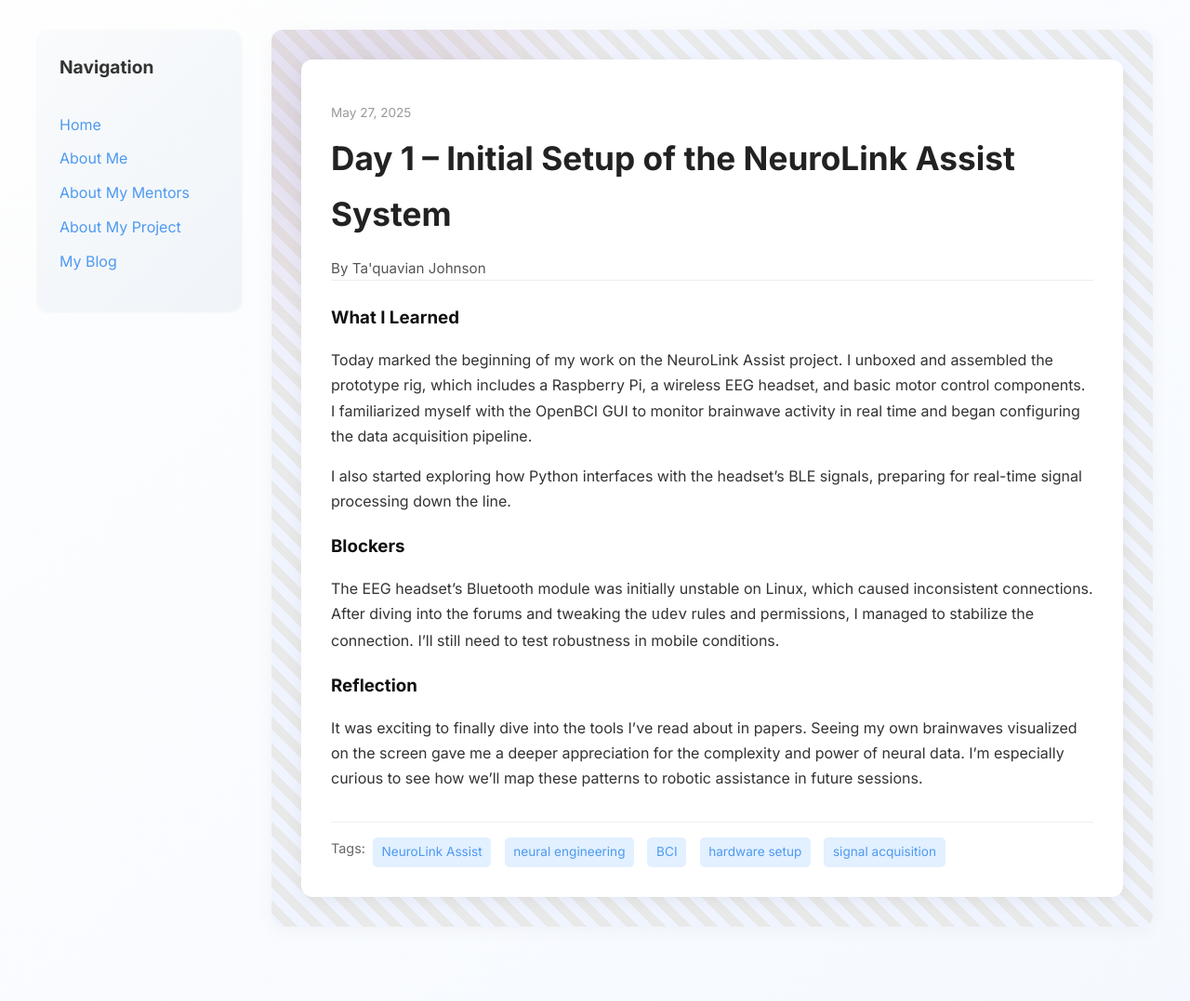
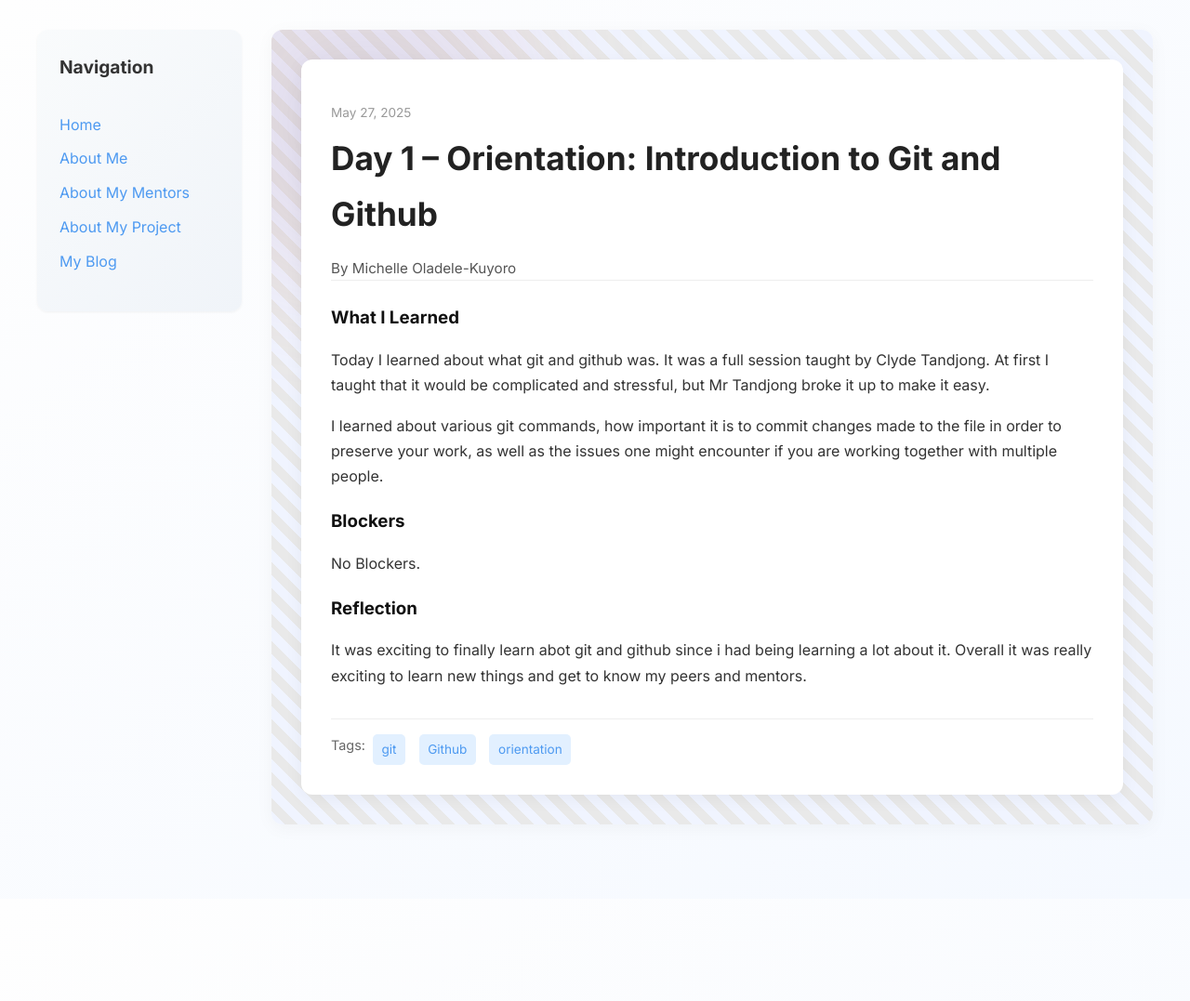
Before and after one commit to Miola585/Miola585.github.io, a Jekyll site: the page built from _posts/2025-05-27-day-1.md, in a window 1280 px wide. Shown: the whole page at 93% size. Built offline with Jekyll 4.4.1, drawn with Linux system fonts in a browser that asks for light colours; after the commit the page ends 967 px from its top, so only the background shows below that.

Commit message:
Update 2025-05-27-day-1.md

```diff
--- a/_posts/2025-05-27-day-1.md
+++ b/_posts/2025-05-27-day-1.md
@@ -1,19 +1,19 @@
 ---
 layout: post
-title: "Day 1 – Initial Setup of the NeuroLink Assist System"
+title: "Day 1 – Orientation: Introduction to Git and Github"
 date: 2025-05-27
-author: Ta'quavian Johnson
+author: Michelle Oladele-Kuyoro
 permalink: /day1.html
-tags: ["NeuroLink Assist", "neural engineering", "BCI", "hardware setup", "signal acquisition"]
+tags: ["git", "Github", "orientation"]
 
 what_i_learned: |
-  Today marked the beginning of my work on the NeuroLink Assist project. I unboxed and assembled the prototype rig, which includes a Raspberry Pi, a wireless EEG headset, and basic motor control components. I familiarized myself with the OpenBCI GUI to monitor brainwave activity in real time and began configuring the data acquisition pipeline.
+  Today I learned about what git and github was. It was a full session taught by Clyde Tandjong. At first I taught that it would be complicated and stressful, but Mr Tandjong broke it up to make it easy.
 
-  I also started exploring how Python interfaces with the headset's BLE signals, preparing for real-time signal processing down the line.
+  I learned about various git commands, how important it is to commit changes made to the file in order to preserve your work, as well as the issues one might encounter if you are working together with multiple people.
 
 blockers: |
-  The EEG headset’s Bluetooth module was initially unstable on Linux, which caused inconsistent connections. After diving into the forums and tweaking the `udev` rules and permissions, I managed to stabilize the connection. I’ll still need to test robustness in mobile conditions.
+  No Blockers.
 
 reflection: |
-  It was exciting to finally dive into the tools I’ve read about in papers. Seeing my own brainwaves visualized on the screen gave me a deeper appreciation for the complexity and power of neural data. I’m especially curious to see how we’ll map these patterns to robotic assistance in future sessions.
+  It was exciting to finally learn abot git and github since i had being learning a lot about it. Overall it was really exciting to learn new things and get to know my peers and mentors.
 ---
```
